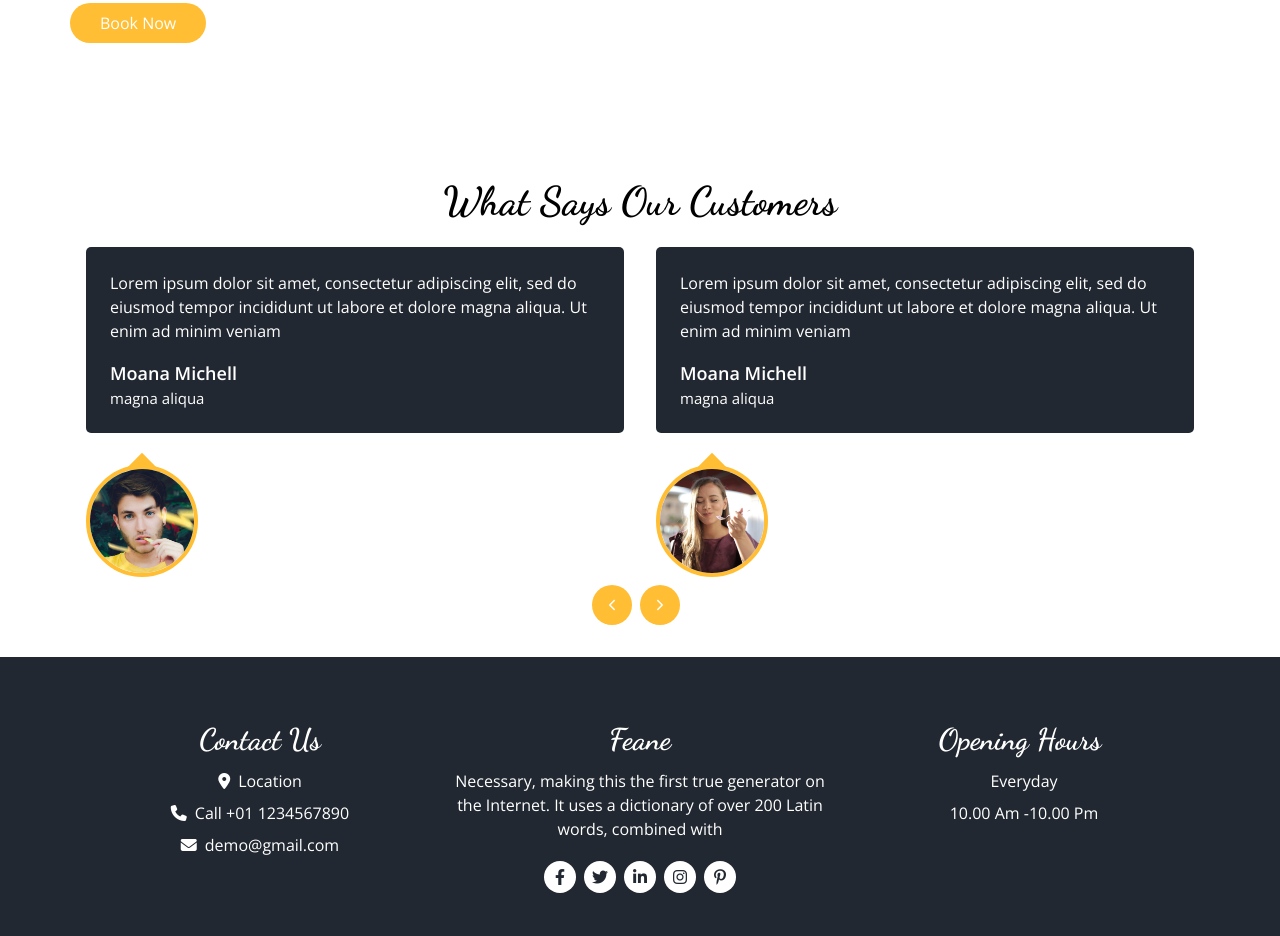
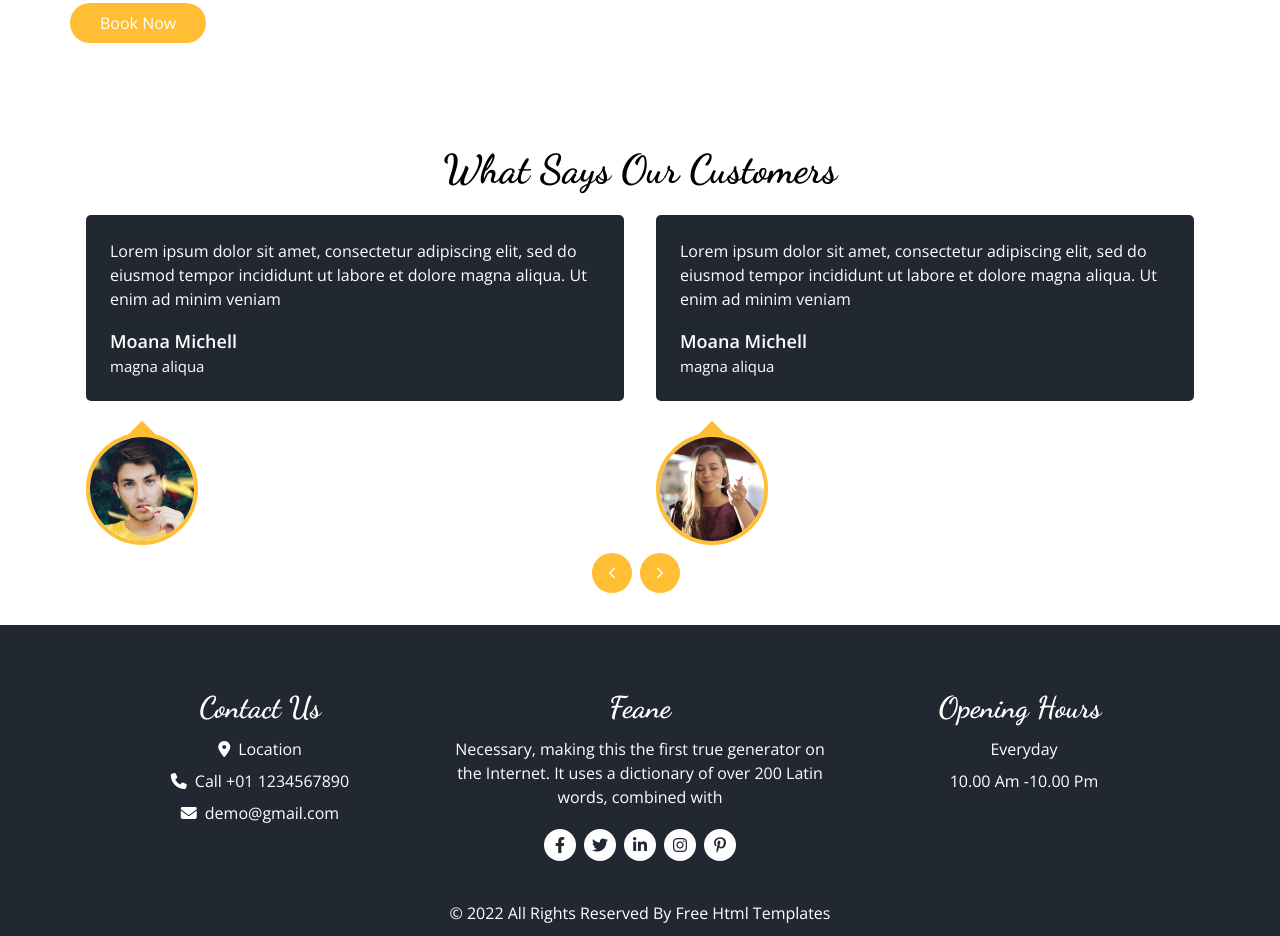
Before and after one commit to ozngrsc/Food-Ordering, a Next.js app: page / in a window 1280 px wide. Shown: the part 3120-4056 px from the top of the page. Built offline with nearby package versions, Linux system fonts and the light colour scheme; grey boxes are pictures that could not be loaded.

Commit message:
add nextjs layout

```diff
--- a/components/customers/Customers.jsx
+++ b/components/customers/Customers.jsx
@@ -50,7 +50,7 @@ const Customers = () => {
   };
 
   return (
-    <div className="container mx-auto my-20">
+    <div className="container mx-auto mb-20 mt-12">
       <Title className="text-[40px] text-center ">
         What Says Our Customers
       </Title>
--- /dev/null
+++ b/layout/Layout.js
@@ -0,0 +1,15 @@
+import React from "react";
+import Footer from "../components/layout/Footer";
+import Header from "../components/layout/Header";
+
+const Layout = ({ children }) => {
+  return (
+    <React.Fragment>
+      <Header />
+      {children}
+      <Footer />
+    </React.Fragment>
+  );
+};
+
+export default Layout;
--- a/pages/_app.js
+++ b/pages/_app.js
@@ -1,9 +1,14 @@
 import "slick-carousel/slick/slick.css";
 import "slick-carousel/slick/slick-theme.css";
 import "../styles/globals.css";
+import Layout from "../layout/Layout";
 
 function MyApp({ Component, pageProps }) {
-  return <Component {...pageProps} />;
+  return (
+    <Layout>
+      <Component {...pageProps} />
+    </Layout>
+  );
 }
 
 export default MyApp;
--- a/pages/index.jsx
+++ b/pages/index.jsx
@@ -1,6 +1,4 @@
 import Head from "next/head";
-import Footer from "../components/layout/Footer";
-import Header from "../components/layout/Header";
 import Home from "./home";
 
 export default function Index() {
@@ -17,9 +15,7 @@ export default function Index() {
           crossorigin="true"
         />
       </Head>
-      <Header />
       <Home />
-      <Footer />
     </div>
   );
 }
```
